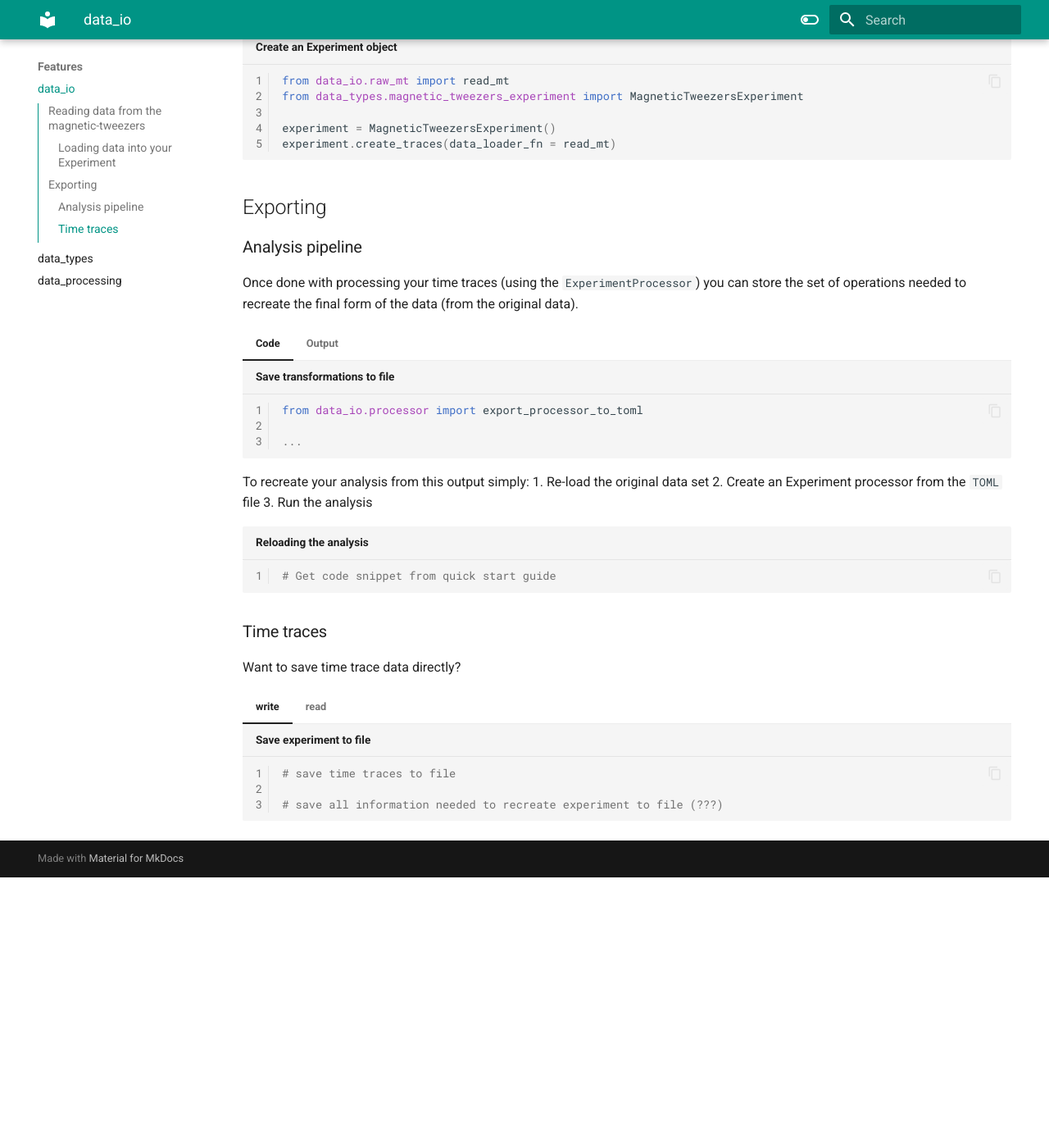
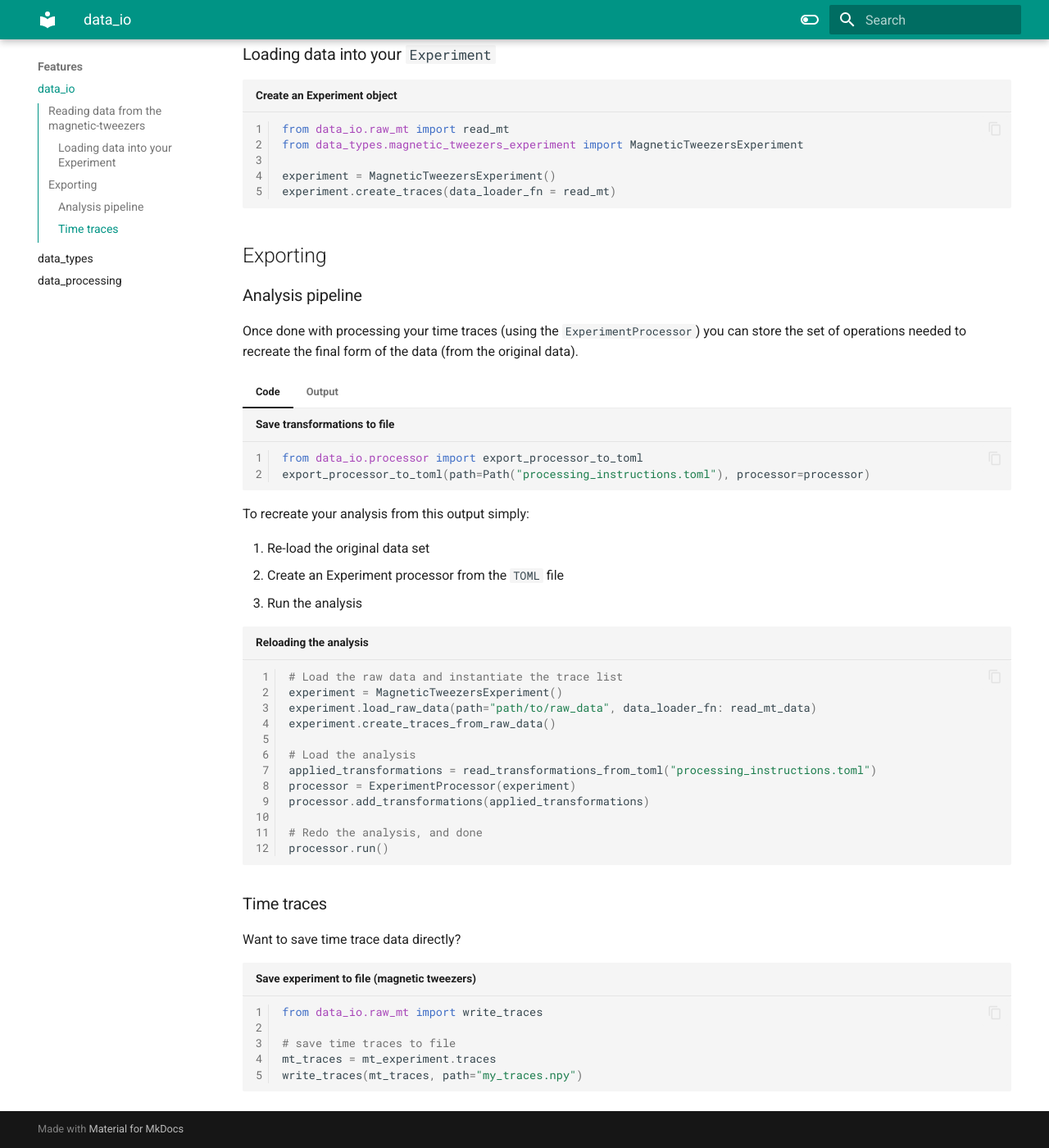
Before and after one commit to KleinMisha/time-trace-tools, an MkDocs documentation site: the page built from docs/data_io.md, in a window 1280 px wide and 1400 px high, scrolled down 584 px. Shown: the whole window at 82% size. Built offline with MkDocs 1.6.1 and Material for MkDocs 9.7.7, drawn with Linux system fonts in a browser that asks for light colours; before the commit the page ends 1654 px from its top, so only the background shows below that; some of the changed text lies outside the part shown.

Commit message:
completed explanation of data_io. Enough for first deployment test

````diff
--- a/docs/data_io.md
+++ b/docs/data_io.md
@@ -12,7 +12,10 @@ T, (X,Y,Z) = read_mt()
 ```
 
 ???+ info "Older experimental data"
-    The `data_io.labview_legacy` module contains functions that can be used to load in data that was still acquired using the LabView controlling software. The `data_io.raw_mt.read_mt_data()` wraps around both the `read_pytweezers()` and `read_labview()` methods.
+    The `data_io.labview_legacy.py` module contains functions that can be used to load in data that was still acquired using the LabView controlling software. The `data_io.raw_mt.read_mt_data()` wraps around both the `read_pytweezers()` and `read_labview()` methods.
+
+???- tip "motor controlling scripts"
+    Want to use the scripts defining the motor movements? Check `data_io.magnet_script.py` and its equivalent in `data_io.labview_legacy.py`
 
 ### Loading data into your `Experiment`
 
@@ -31,41 +34,53 @@ experiment.create_traces(data_loader_fn = read_mt)
 Once done with processing your time traces (using the `ExperimentProcessor`) you can store the set of operations needed to recreate the final form of the data (from the original data).
 
 === "Code"
+
     ```python linenums="1" title="Save transformations to file"
     from data_io.processor import export_processor_to_toml
-
-    ...
+    export_processor_to_toml(path=Path("processing_instructions.toml"), processor=processor)
     ```
-
 === "Output"
     The content will be a `TOML` file that looks as follows:
 
-    ```TOML linenums="1" title="Output"
+    ```TOML
+    original_data = "path/to/original/data/file"
+
+    [[transformations]]
+    type = data_processing.common_transformations.SelectTraces
+    target_traces =  ['trace_2', 'trace_2', ..., 'trace_10']
+
+    [[transformations]]
+    type = data_processing.common_transformations.SelectTracesByLabels
+    target_labels =  ['activity']
     ```
+To recreate your analysis from this output simply:
 
-To recreate your analysis from this output simply:
 1. Re-load the original data set
 2. Create an Experiment processor from the `TOML` file
 3. Run the analysis
 
 ```python linenums="1" title="Reloading the analysis"
-# Get code snippet from quick start guide
+# Load the raw data and instantiate the trace list
+experiment = MagneticTweezersExperiment()
+experiment.load_raw_data(path="path/to/raw_data", data_loader_fn: read_mt_data)
+experiment.create_traces_from_raw_data()
 
+# Load the analysis
+applied_transformations = read_transformations_from_toml("processing_instructions.toml")
+processor = ExperimentProcessor(experiment)
+processor.add_transformations(applied_transformations)
+
+# Redo the analysis, and done
+processor.run()
 ```
 
 ### Time traces
 Want to save time trace data directly?
 
-=== "write"
+```python linenums="1" title="Save experiment to file (magnetic tweezers)"
+from data_io.raw_mt import write_traces
 
-    ```python linenums="1" title="Save experiment to file"
-    # save time traces to file
-
-    # save all information needed to recreate experiment to file (???)
-    ```
-
-=== "read"
-
-    ```python linenums="1" title="Reloading the experiment"
-    #NOTE: maybe not needed and just load the new file with traces as if it is a raw data file.
-    ```
+# save time traces to file
+mt_traces = mt_experiment.traces
+write_traces(mt_traces, path="my_traces.npy")
+```
````
Also changed, not shown: docs/index.md (+4 -10 lines).
